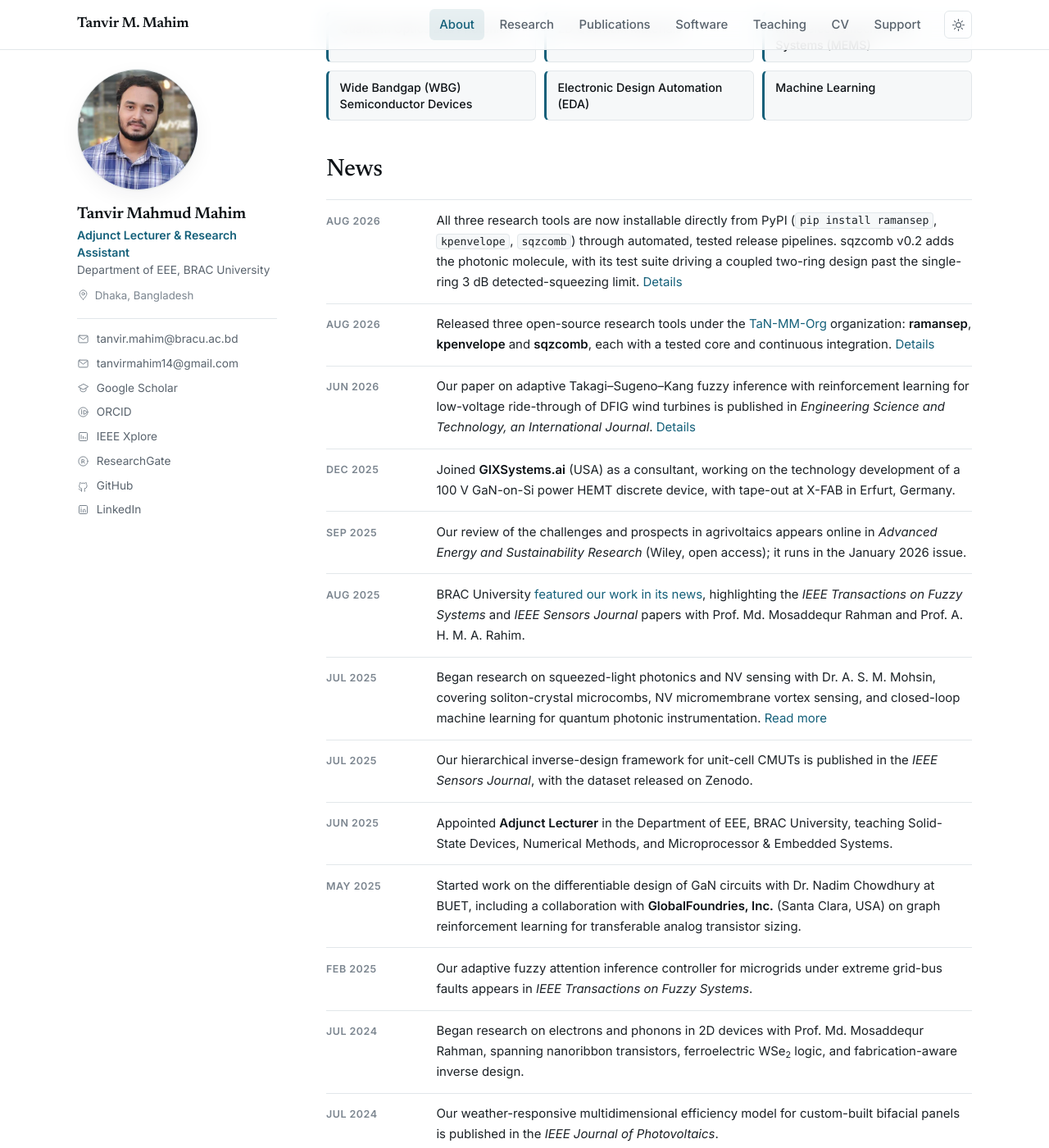
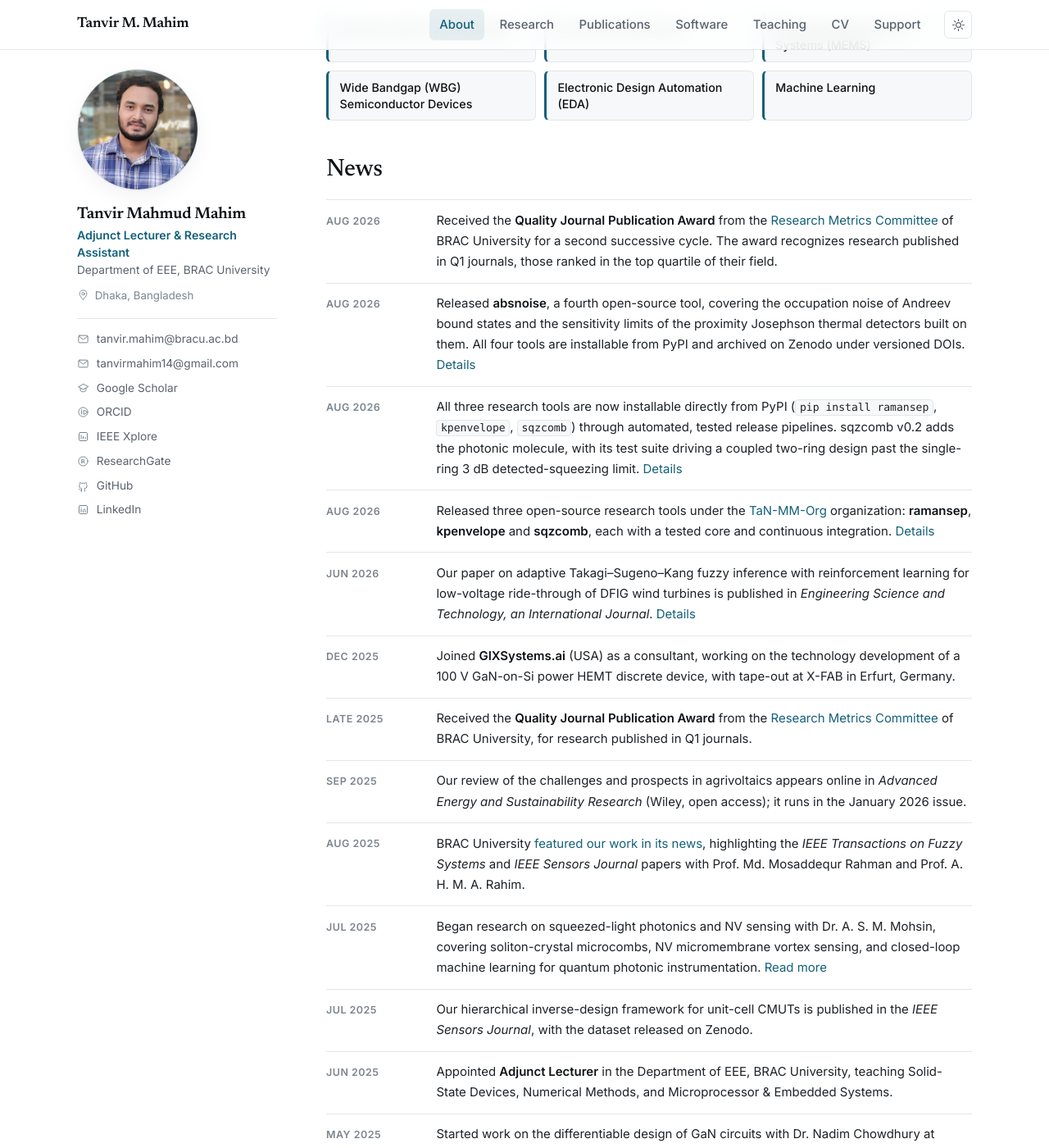
Before and after one commit to Tanvir-Mahmud-Mahim/Tanvir-Mahmud-Mahim.github.io, a Jekyll site: the page built from index.md, in a window 1280 px wide and 1400 px high, scrolled down 1890 px. Shown: the whole window at 82% size. Built offline with Jekyll 4.4.1, drawn with Linux system fonts in a browser that asks for light colours.

Commit message:
Update site

```diff
--- a/index.md
+++ b/index.md
@@ -40,6 +40,14 @@ I welcome correspondence on any of these topics, as well as inquiries regarding
 <ul class="news">
   <li>
     <span class="news-date">Aug 2026</span>
+    <span class="news-body">Received the <strong>Quality Journal Publication Award</strong> from the <a href="https://www.bracu.ac.bd/research/rmc" rel="noopener">Research Metrics Committee</a> of BRAC University for a second successive cycle. The award recognizes research published in Q1 journals, those ranked in the top quartile of their field.</span>
+  </li>
+  <li>
+    <span class="news-date">Aug 2026</span>
+    <span class="news-body">Released <strong>absnoise</strong>, a fourth open-source tool, covering the occupation noise of Andreev bound states and the sensitivity limits of the proximity Josephson thermal detectors built on them. All four tools are installable from PyPI and archived on Zenodo under versioned DOIs. <a href="{{ '/software/' | relative_url }}">Details</a></span>
+  </li>
+  <li>
+    <span class="news-date">Aug 2026</span>
     <span class="news-body">All three research tools are now installable directly from PyPI (<code>pip install ramansep</code>, <code>kpenvelope</code>, <code>sqzcomb</code>) through automated, tested release pipelines. sqzcomb v0.2 adds the photonic molecule, with its test suite driving a coupled two-ring design past the single-ring 3 dB detected-squeezing limit. <a href="{{ '/software/' | relative_url }}">Details</a></span>
   </li>
   <li>
@@ -53,6 +61,10 @@ I welcome correspondence on any of these topics, as well as inquiries regarding
   <li>
     <span class="news-date">Dec 2025</span>
     <span class="news-body">Joined <strong>GIXSystems.ai</strong> (USA) as a consultant, working on the technology development of a 100 V GaN-on-Si power HEMT discrete device, with tape-out at X-FAB in Erfurt, Germany.</span>
+  </li>
+  <li>
+    <span class="news-date">Late 2025</span>
+    <span class="news-body">Received the <strong>Quality Journal Publication Award</strong> from the <a href="https://www.bracu.ac.bd/research/rmc" rel="noopener">Research Metrics Committee</a> of BRAC University, for research published in Q1 journals.</span>
   </li>
   <li>
     <span class="news-date">Sep 2025</span>
```
Also changed, not shown: cv.md (+9 -0 lines), software.md (+2 -2 lines), 1 other file.
